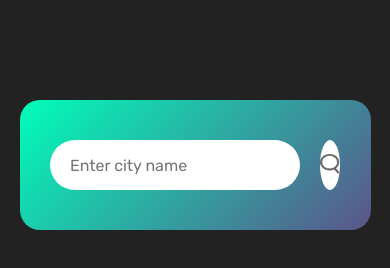
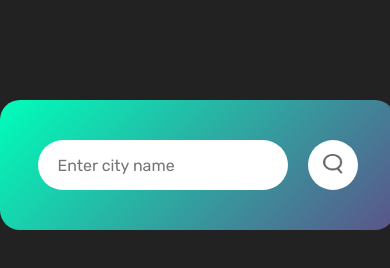
Before and after one commit to mohamed53-53/WheatherApp, a plain HTML site: page index.html in a window 390 px wide. Drawn offline with Linux system fonts and the light colour scheme.

Commit message:
Update master.css

```diff
--- a/css/master.css
+++ b/css/master.css
@@ -65,7 +65,19 @@ body {
   width: 20px;
   height: 20px;
 }
-
+@media(max-width:767px){
+  .card {
+    min-width: 395px;
+  }
+  .search button {
+    min-width: 50px;
+    min-height: 50px;
+  }
+  .search button img{
+    width: 20px;
+    height: 20px;
+  }
+}
 .states {
   margin-top: 10px;
   display: none;
```
